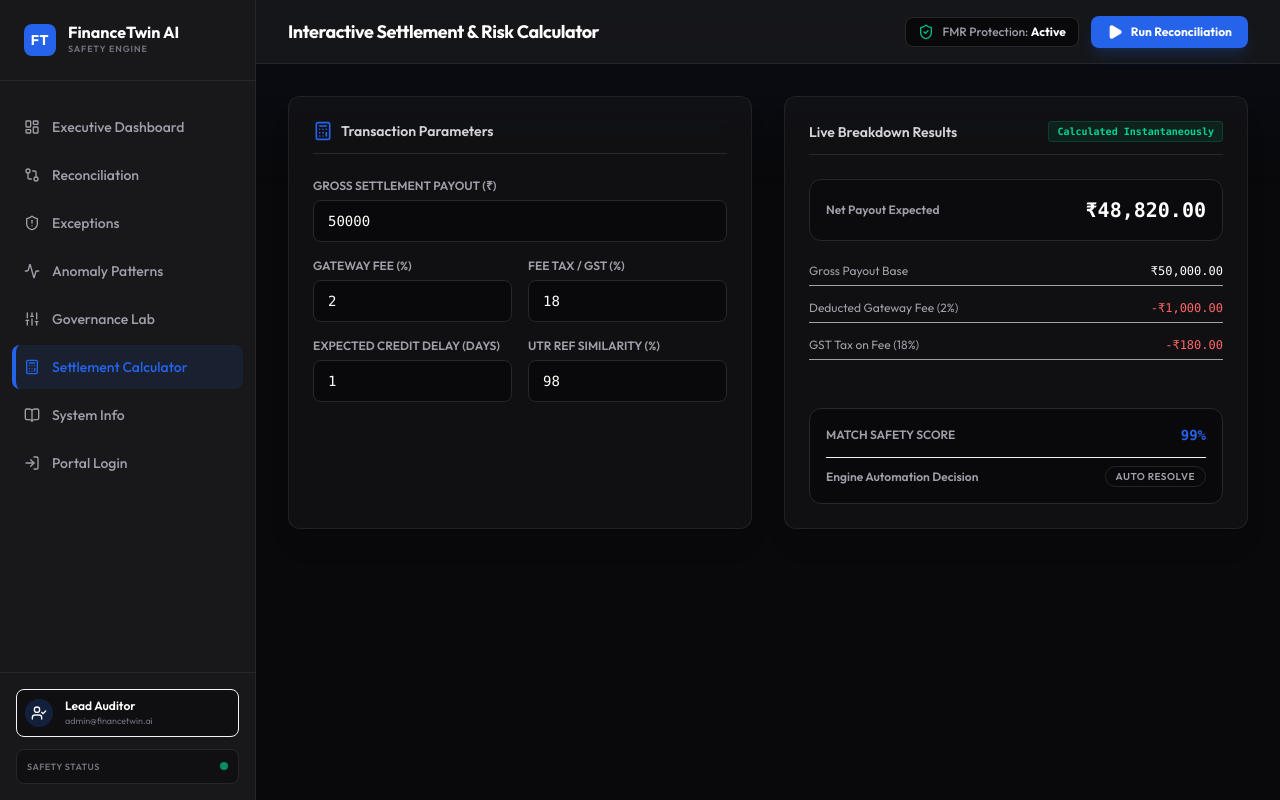
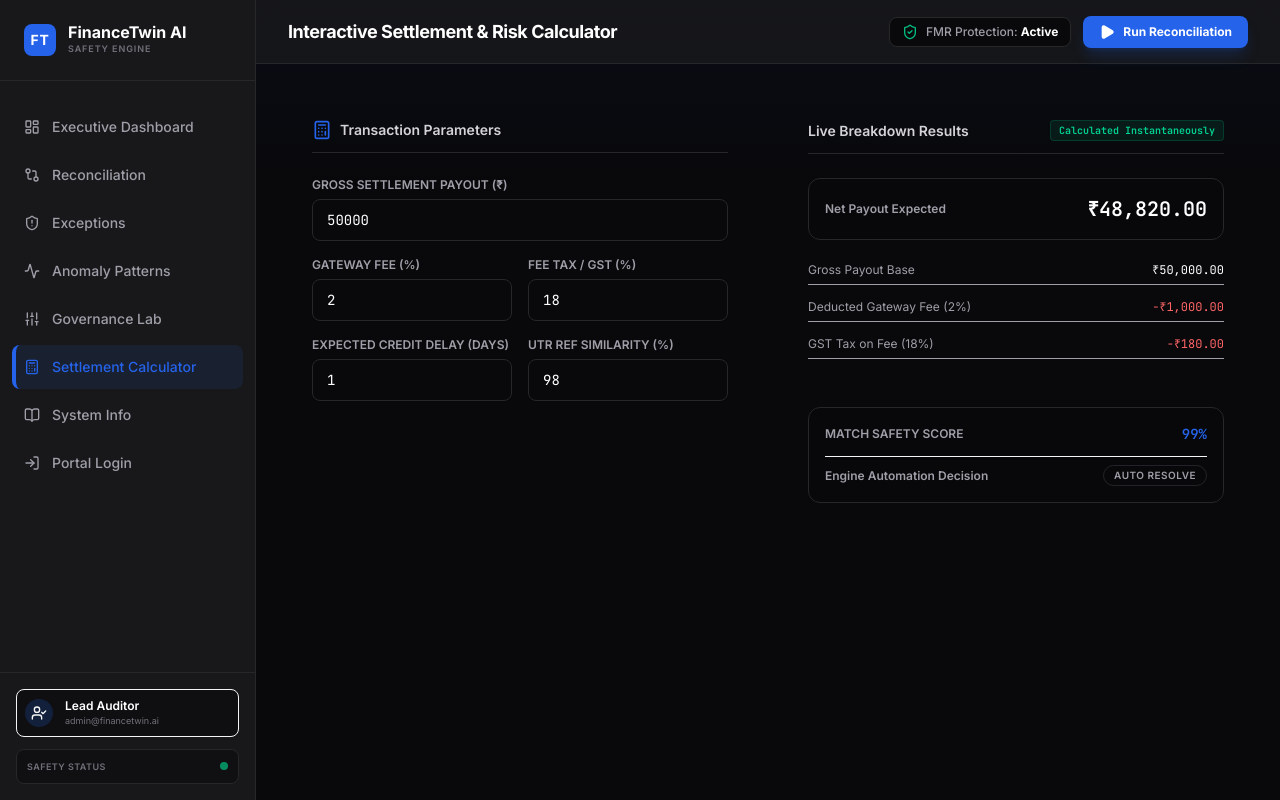
Before and after one commit to rakeshtunasahu/Financetwin-AI, a React (Vite) app in the folder frontend/: page /calculator in a window 1280 px wide. Built offline with nearby package versions, Linux system fonts and the light colour scheme; no server answers.

Commit message:
style: update index.css with slate navy design tokens and enterprise utilities

```diff
--- a/frontend/src/index.css
+++ b/frontend/src/index.css
@@ -1,76 +1,95 @@
-@import url('https://fonts.googleapis.com/css2?family=Outfit:wght@300;400;500;600;700&family=JetBrains+Mono:wght@400;500&display=swap');
+@import url('https://fonts.googleapis.com/css2?family=Inter:wght@300;400;500;600;700&family=JetBrains+Mono:wght@400;500;600&display=swap');
 
 @import "tailwindcss";
 
 @theme {
-  --color-brand-50: #f5f7ff;
-  --color-brand-100: #ebf0ff;
+  --color-brand-50: #f0f5ff;
+  --color-brand-100: #e0eafe;
   --color-brand-500: #2563eb;
   --color-brand-600: #1d4ed8;
-  --color-brand-700: #1d4ed8;
+  --color-brand-700: #1e3a5f;
+  --color-navy-950: #0b0f19;
+  --color-navy-900: #0f172a;
+  --color-navy-850: #131c31;
+  --color-navy-800: #1e293b;
+  --color-navy-700: #274c77;
+  --color-navy-600: #334155;
+  --color-navy-500: #475569;
 }
 
-@utility glass-panel {
-  background-color: rgba(24, 24, 27, 0.5);
-  backdrop-filter: blur(12px);
+@utility enterprise-card {
+  background-color: #131c31;
   border-width: 1px;
-  border-color: rgba(39, 39, 42, 0.8);
-  border-radius: 0.75rem;
-  box-shadow: 0 20px 25px -5px rgb(0 0 0 / 0.1), 0 8px 10px -6px rgb(0 0 0 / 0.1);
+  border-color: rgba(51, 65, 85, 0.6);
+  border-radius: 0.625rem;
+  box-shadow: 0 4px 12px -2px rgba(11, 15, 25, 0.5);
 }
 
-@utility glass-panel-hover {
-  transition-property: all;
-  transition-timing-function: cubic-bezier(0.4, 0, 0.2, 1);
-  transition-duration: 300ms;
-}
-.glass-panel-hover:hover {
-  background-color: rgba(24, 24, 27, 0.7);
-  border-color: rgba(63, 63, 70, 0.8);
+@utility enterprise-card-prominent {
+  background-color: #16223b;
+  border-width: 1px;
+  border-color: rgba(59, 130, 246, 0.4);
+  border-radius: 0.625rem;
+  box-shadow: 0 4px 16px -2px rgba(37, 99, 235, 0.15);
 }
 
-@utility badge {
+@utility enterprise-card-hover {
+  transition: all 200ms ease-in-out;
+}
+.enterprise-card-hover:hover {
+  border-color: rgba(100, 116, 139, 0.8);
+  box-shadow: 0 6px 16px -2px rgba(11, 15, 25, 0.7);
+}
+
+@utility badge-financial {
   display: inline-flex;
   align-items: center;
-  padding-left: 0.625rem;
-  padding-right: 0.625rem;
-  padding-top: 0.125rem;
-  padding-bottom: 0.125rem;
-  border-radius: 9999px;
-  font-size: 0.75rem;
+  gap: 0.375rem;
+  padding: 0.2rem 0.6rem;
+  border-radius: 0.375rem;
+  font-size: 0.7rem;
   font-weight: 600;
+  letter-spacing: 0.04em;
   text-transform: uppercase;
-  letter-spacing: 0.05em;
 }
 
 body {
-  font-family: 'Outfit', sans-serif;
-  background-color: #09090b;
-  color: #f4f4f5;
+  font-family: 'Inter', system-ui, -apple-system, sans-serif;
+  background-color: #0b0f19;
+  color: #f8fafc;
   -webkit-font-smoothing: antialiased;
   -moz-osx-font-smoothing: grayscale;
 }
 
-code {
+code, .font-mono {
   font-family: 'JetBrains Mono', monospace;
 }
 
-/* Premium Custom Scrollbars */
+/* Custom Scrollbars */
 ::-webkit-scrollbar {
   width: 6px;
   height: 6px;
 }
 
 ::-webkit-scrollbar-track {
-  background-color: #09090b;
+  background-color: #0b0f19;
 }
 
 ::-webkit-scrollbar-thumb {
-  background-color: #27272a;
+  background-color: #1e293b;
   border-radius: 9999px;
   transition: background-color 200ms;
 }
 
 ::-webkit-scrollbar-thumb:hover {
-  background-color: #3f3f46;
+  background-color: #334155;
 }
+
+@keyframes pulse-subtle {
+  0%, 100% { opacity: 1; }
+  50% { opacity: 0.6; }
+}
+
+.animate-pulse-subtle {
+  animation: pulse-subtle 2s cubic-bezier(0.4, 0, 0.6, 1) infinite;
+}
```
